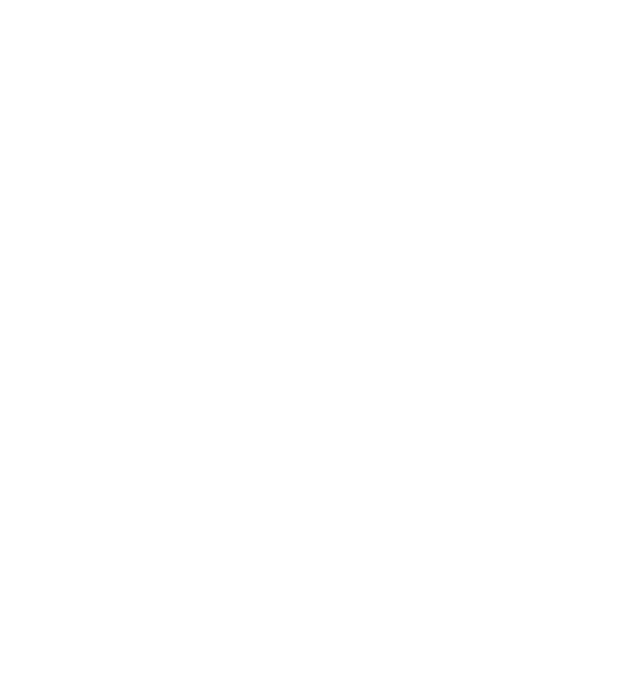
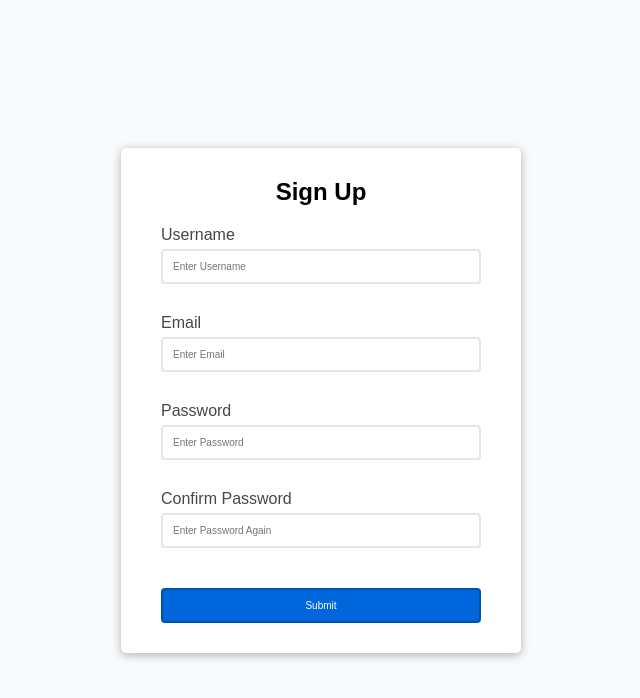
Before and after one commit to TherealJC/ProjectOne, a website: page folder/index.html in a window 1280 px wide. Shown: the whole page, without its empty margins (319-959 px from the left). Drawn offline with Linux system fonts and the light colour scheme.

Commit message:
HTML and CSS mostly copied, unable to use the JS as I can't even see the code on the board in class

```diff
--- a/folder/index.css
+++ b/folder/index.css
@@ -0,0 +1,94 @@
+:root {
+    --success-color: rgb(0, 219, 0);
+    --error-color: rgb(214, 29, 29);
+}
+
+* {
+    box-sizing: border-box;
+}
+
+body {
+    background-color: #f9fafb;
+    font-family: Arial, Helvetica, sans-serif;
+    display: flex;
+    align-items: center;
+    justify-content: center;
+    min-height: 100vh;
+    margin: 0;
+}
+
+.container {
+    background-color: #ffff;
+    border-radius: 5px;
+    box-shadow: 0 2px 10px rgba(0,0,0,0.3);
+    width: 400px;
+}
+
+h2 {
+    text-align: center;
+    margin: 0 0 20px;
+}
+
+.form {
+    padding: 30px 40px;
+}
+
+.form-control {
+    margin-bottom: 10px;
+    padding-bottom: 20px;
+    position: relative;
+}
+
+.form-control label {
+    color: rgb(71, 71, 71);
+    display: block;
+    margin-bottom: 5px;
+}
+
+.form-control input {
+    border: 2px solid rgb(230, 230, 230);
+    border-radius: 4px;
+    display: block;
+    width: 100%;
+    padding: 10px;
+    font-size: 10px;
+}
+
+.form-control input-focus {
+    outline: 0;
+    border-color: rgb(170, 170, 170);
+}
+
+.form-control success-input {
+    border-color: var(--success-color);
+}
+
+.form-control error-input {
+    border-color: var(--error-color);
+}
+
+.form-control small {
+    color: var(--error-color);
+    position: absolute;
+    bottom: 0;
+    left: 0;
+    visibility: hidden;
+}
+
+.form-control error-small{
+    visibility: hidden;
+}
+
+.button label {
+    cursor: pointer;
+    background-color: rgb(0, 102, 219);
+    border: 2px solid rgb(0, 82, 175);;
+    border-radius: 4px;
+    color:#fff;
+    display: block;
+    font-size: 10px;
+    padding: 10px;
+    margin-top: 20px;
+    width: 100%;
+    text-align: center;
+}
--- a/folder/index.html
+++ b/folder/index.html
@@ -9,10 +9,37 @@
         <link rel="stylesheet" href="index.css">
     </head>
     <body>
-        <!--[if lt IE 7]>
-            <p class="browsehappy">You are using an <strong>outdated</strong> browser. Please <a href="#">upgrade your browser</a> to improve your experience.</p>
-        <![endif]-->
-
+        <div class="container">
+            <form id="form" class="form">
+                <h2>Sign Up</h2>
+            <div class="form-control">
+                <label for="username">Username</label>
+                <input type="text" id="username" placeholder="Enter Username"/>
+                <small>Error Message</small>
+            </div>
+            <div class="form-control">
+                <label for="email">Email</label>
+                <input type="email" id="email" placeholder="Enter Email"/>
+                <small>Error Message</small>
+            </div>
+            <div class="form-control">
+                <label for="password">Password</label>
+                <input type="password" id="password" placeholder="Enter Password"/>
+                <small>Error Message</small>
+            </div>
+            <div class="form-control">
+                <label for="password">Confirm Password</label>
+                <input
+                type="password"
+                id="password2"
+                placeholder="Enter Password Again"/>
+                <small>Error Message</small>
+            </div>
+            <div class="button">
+                <label>Submit</label>
+            </div>
+        </form>
+    </div>
         <script src="" async defer></script>
     </body>
 </html>
```
